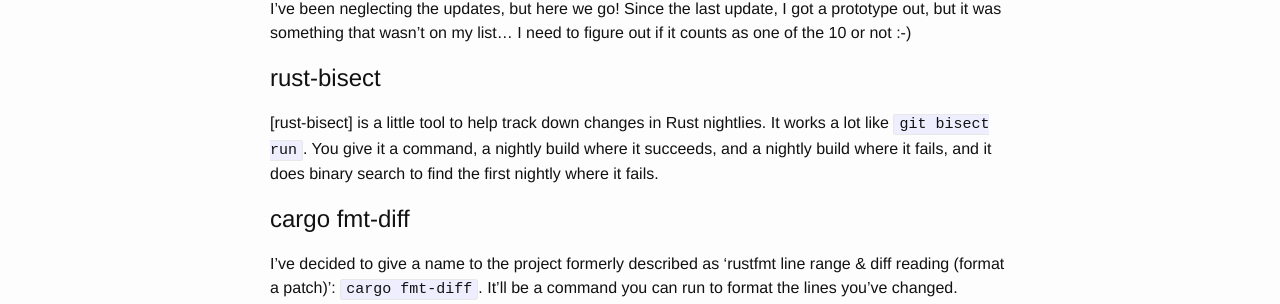
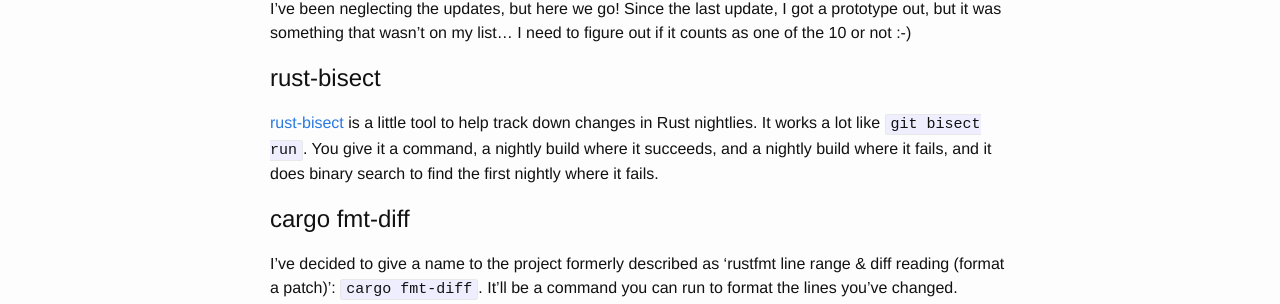
Before and after one commit to kamalmarhubi/website, a Jekyll site: the page built from _posts/2016-02-29-100-10-1-update-3.markdown, in a window 1280 px wide. Shown: the part 203-507 px from the top of the page. Built offline with Jekyll 4.4.1, drawn with Linux system fonts in a browser that asks for light colours; part of the change alters nothing that is shown.

```diff
--- a/_posts/2016-02-29-100-10-1-update-3.markdown
+++ b/_posts/2016-02-29-100-10-1-update-3.markdown
@@ -14,6 +14,8 @@ figure out if it counts as one of the 10 or not :-)
 works a lot like `git bisect run`. You give it a command, a nightly build where
 it succeeds, and a nightly build where it fails, and it does binary search to
 find the first nightly where it fails.
+
+[rust-bisect]: https://github.com/kamalmarhubi/rust-bisect
 
 
 # cargo fmt-diff
```
